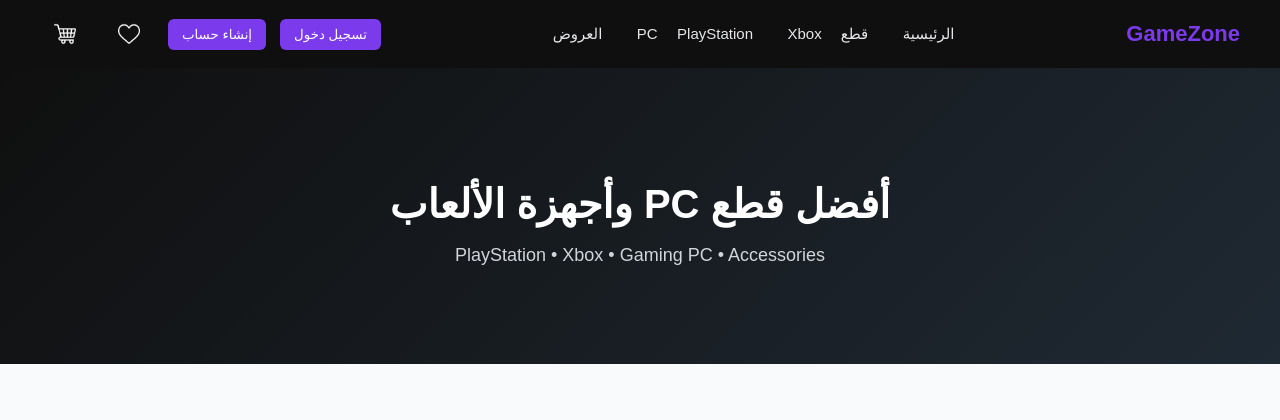
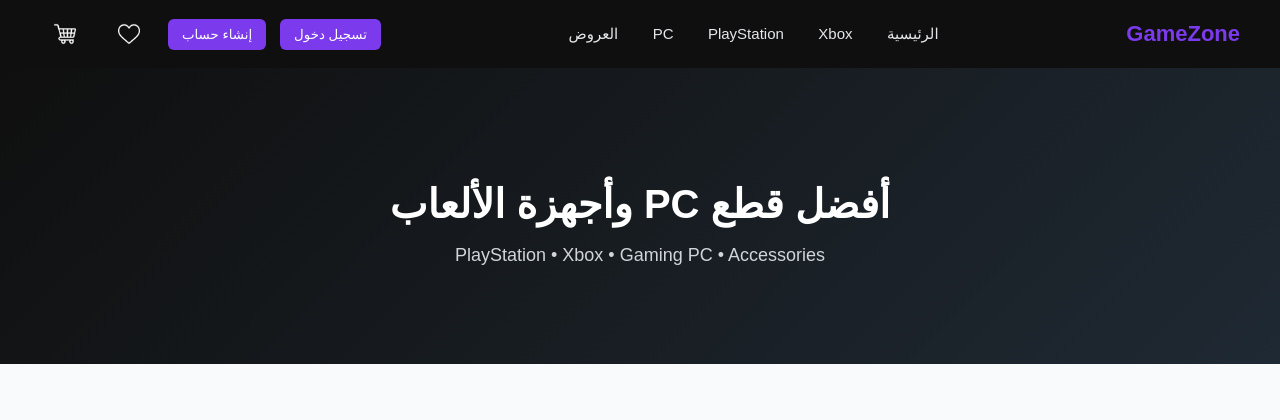
Before and after one commit to MohammedOAloufi/courseproject, a Django app: page / in a window 1280 px wide. Shown: the top 420 px of the page. Run offline with Django 5.2, Linux system fonts and the light colour scheme; data comes from the database, SQL or seed files in the repository.

Commit message:
fix in header

```diff
--- a/templates/header.html
+++ b/templates/header.html
@@ -100,7 +100,7 @@
 
   <nav>
     <a href="#">الرئيسية</a>
-    <a href="#">قطع PC</a>
+    <a href="#">PC</a>
     <a href="#">PlayStation</a>
     <a href="#">Xbox</a>
     <a href="#">العروض</a>
```
